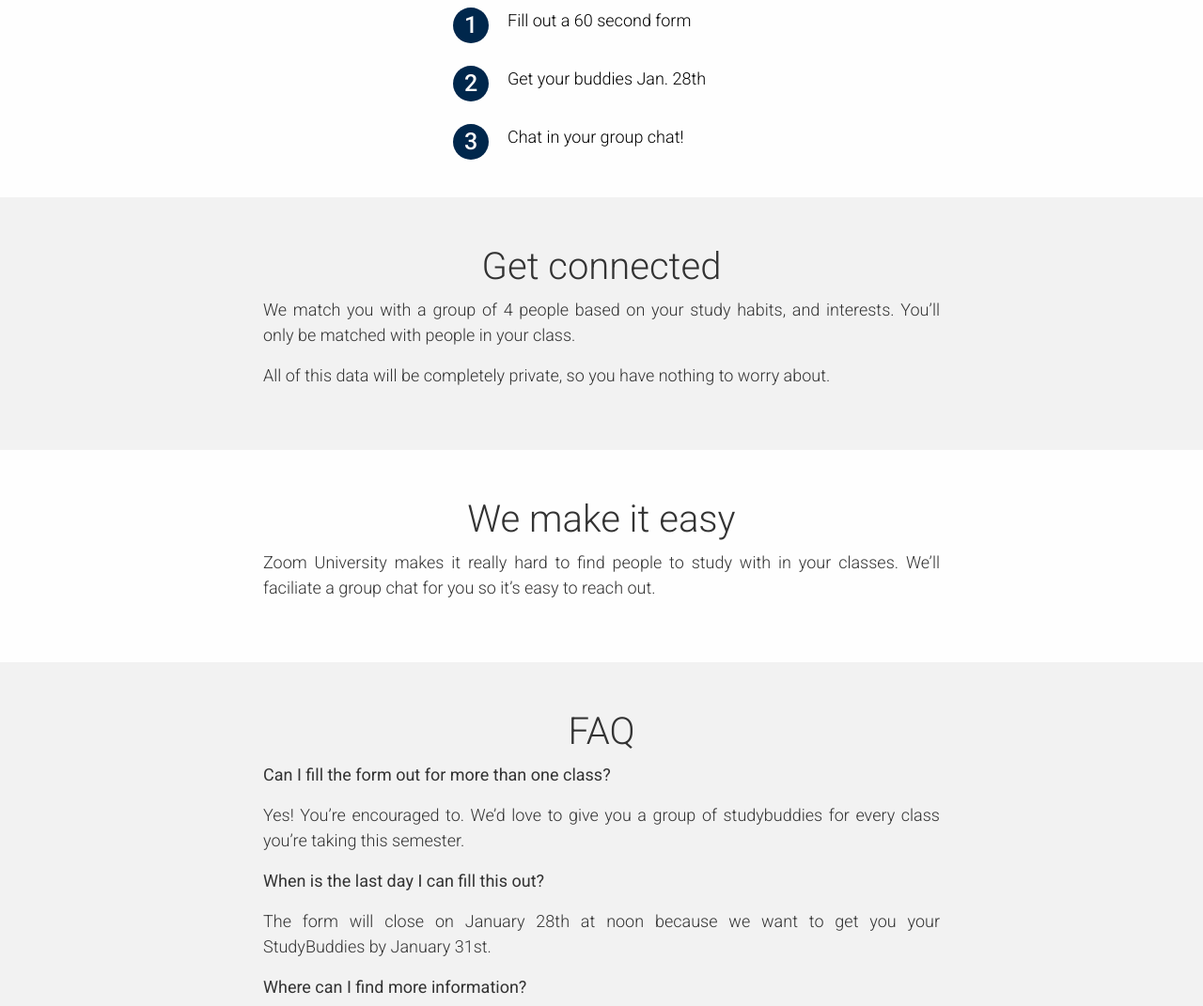
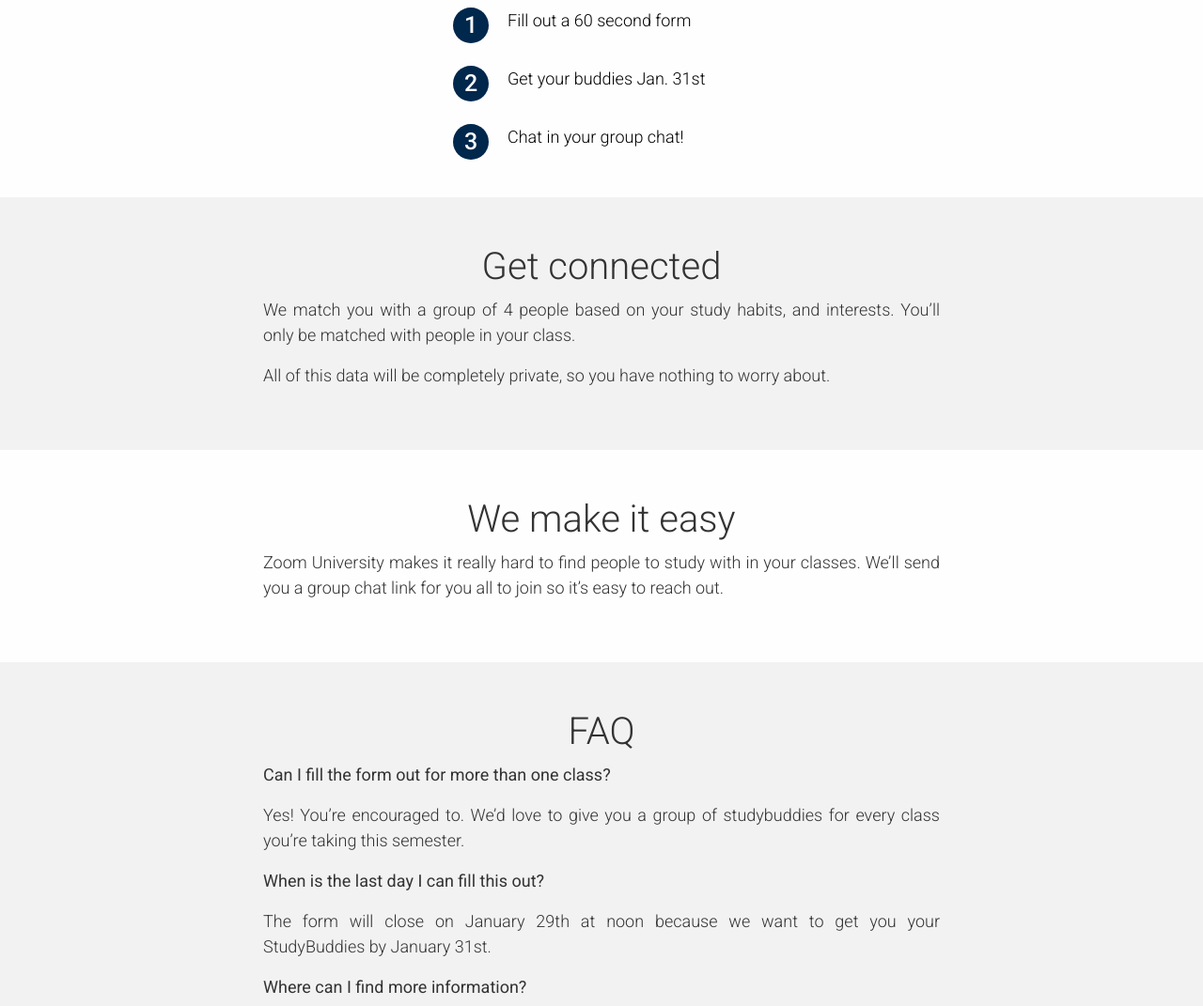
Before and after one commit to vjindal0112/lawStudyBuddies, a React (Create React App) app: page /home in a window 1280 px wide. Shown: the part 792-1863 px from the top of the page at 94% size. Built offline with nearby package versions, Linux system fonts and the light colour scheme; no server answers.

Commit message:
date change

```diff
--- a/src/pages/Home.js
+++ b/src/pages/Home.js
@@ -174,7 +174,7 @@ export default function Home() {
           <br />
           <Flex>
             <BulletPoints>2</BulletPoints>
-            <BulletText>Get your buddies Jan. 28th</BulletText>
+            <BulletText>Get your buddies Jan. 31st</BulletText>
           </Flex>
           <br />
           <Flex>
@@ -203,7 +203,7 @@ export default function Home() {
 
           <p>
             Zoom University makes it really hard to find people to study with in your
-            classes. We’ll faciliate a group chat for you so it’s easy to reach
+            classes. We’ll send you a group chat link for you all to join so it’s easy to reach
             out.{" "}
           </p>
         </TextDiv>
@@ -223,7 +223,7 @@ export default function Home() {
             <b>When is the last day I can fill this out?</b>
           </p>
           <p>
-            The form will close on January 28th at noon because we want to get
+            The form will close on January 29th at noon because we want to get
             you your StudyBuddies by January 31st.
           </p>
           <p>
```
